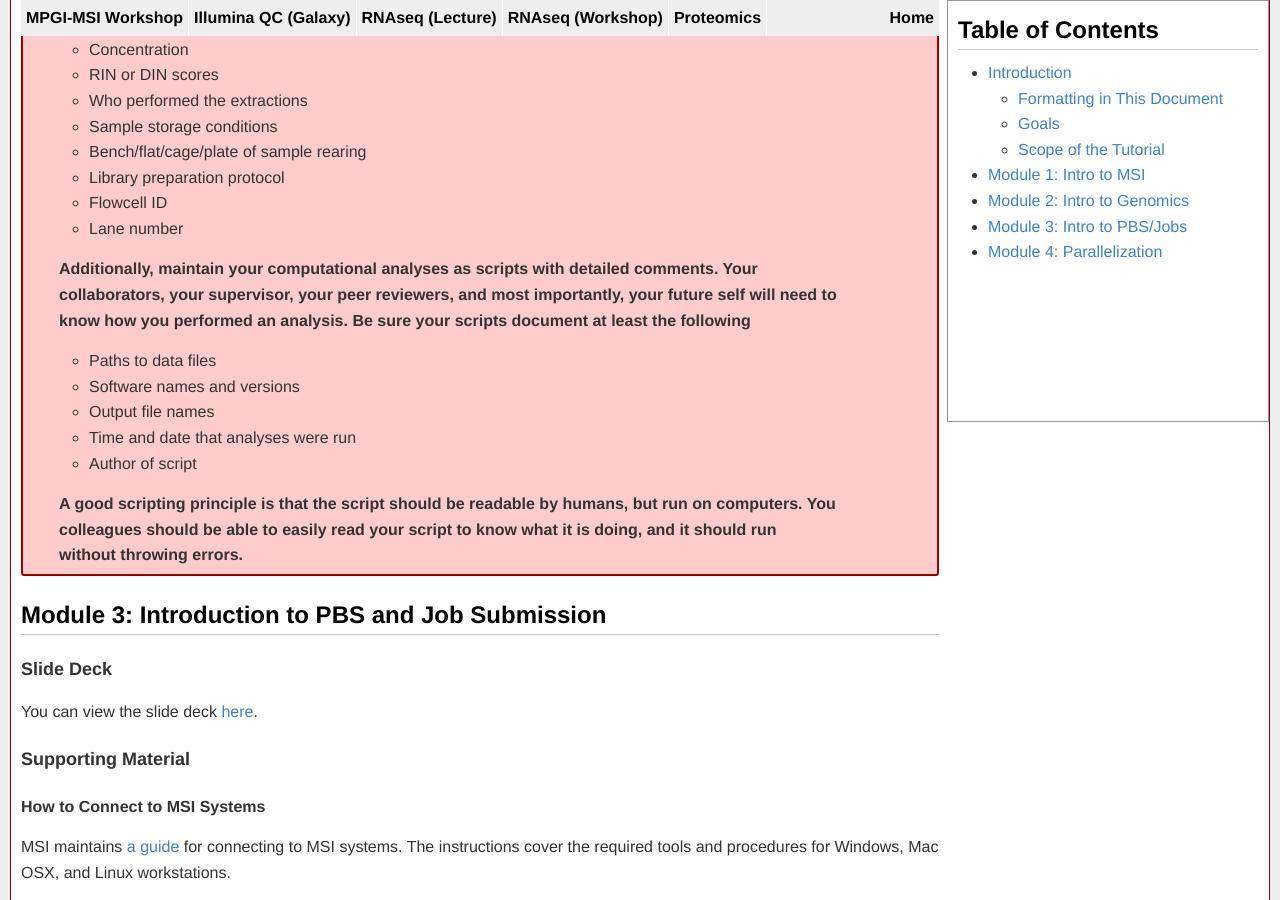
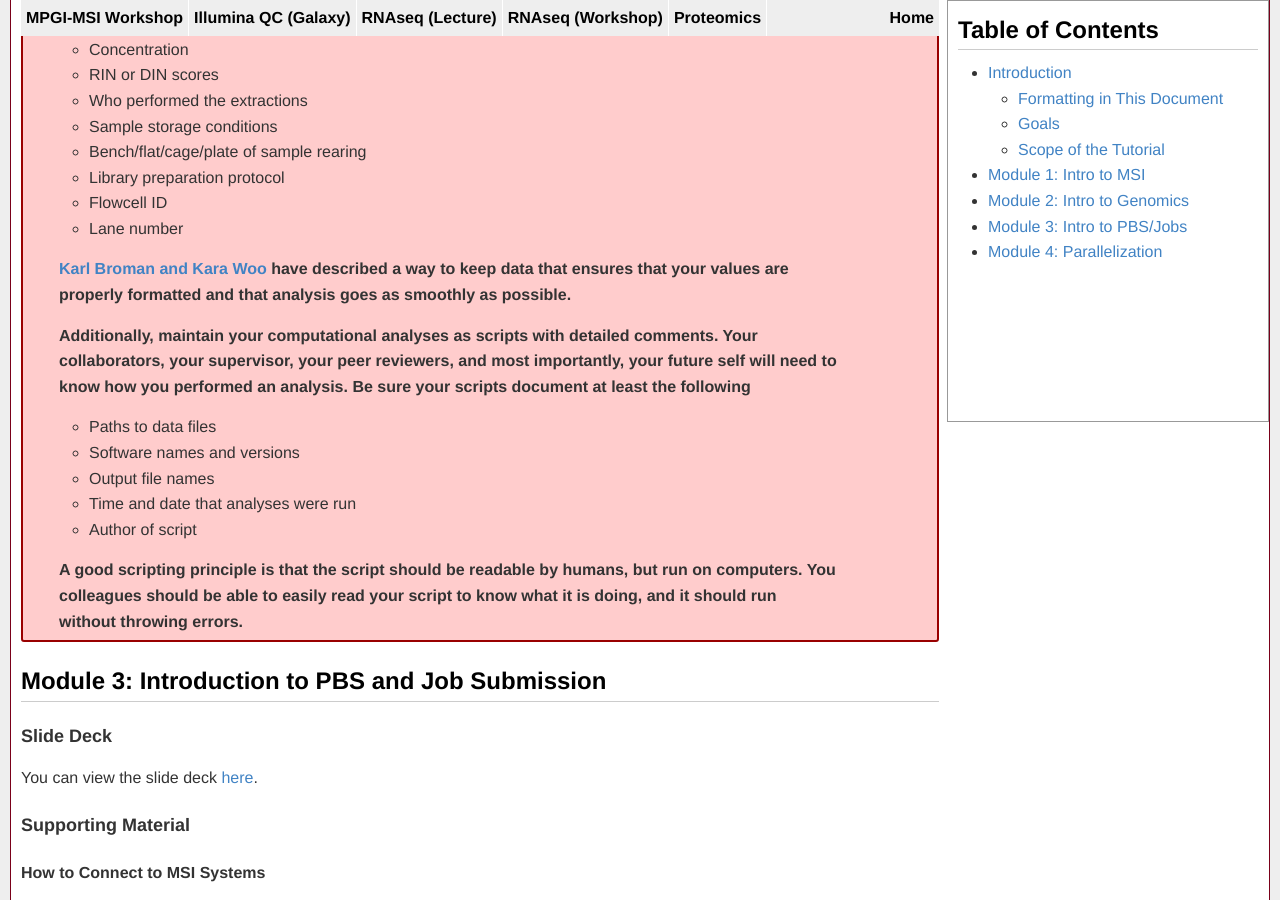
Before and after one commit to msi-ris/Tutorials, a Jekyll site: the page built from mpgi_msi.md, in a window 1280 px wide and 900 px high, scrolled down 5548 px. Built offline with Jekyll 4.4.1, drawn with Linux system fonts in a browser that asks for light colours.

Commit message:
Update MPGI-MSI

```diff
--- a/mpgi_msi.md
+++ b/mpgi_msi.md
@@ -251,6 +251,10 @@ unlike short reads, which have biased error profiles. A common approach is to
     - Flowcell ID
     - Lane number
 
+    [Karl Broman and Kara Woo](https://www.tandfonline.com/doi/full/10.1080/00031305.2017.1375989)
+    have described a way to keep data that ensures that your values are properly
+    formatted and that analysis goes as smoothly as possible.
+
     Additionally, maintain your computational analyses as scripts with detailed
     comments. Your collaborators, your supervisor, your peer reviewers, and
     most importantly, your future self will need to know how you performed an
@@ -266,6 +270,7 @@ unlike short reads, which have biased error profiles. A common approach is to
     humans, but run on computers. You colleagues should be able to easily read
     your script to know what it is doing, and it should run without throwing
     errors.
+
 
 </div>
 
@@ -404,7 +409,7 @@ script, the `qsub` command line options take precedence.
 Job scripts are Bash scripts. If you would like to learn more about Bash
 scripting, there are many excellent guides available. One great introductory
 tutorial to scripting and the GNU/Linux command line is maintained by the
-[UC Riverside High Performance Computing Center](https://hpcc.ucr.edu/manuals_linux-basics_intro.html#).
+[UC Riverside High Performance Computing Center](https://hpcc.ucr.edu/manuals_linux-basics_intro.html).
 
 For more advanced Bash scripting, I like the
 [Advanced Bash Scripting Guide](https://www.tldp.org/LDP/abs/html/), which
```
